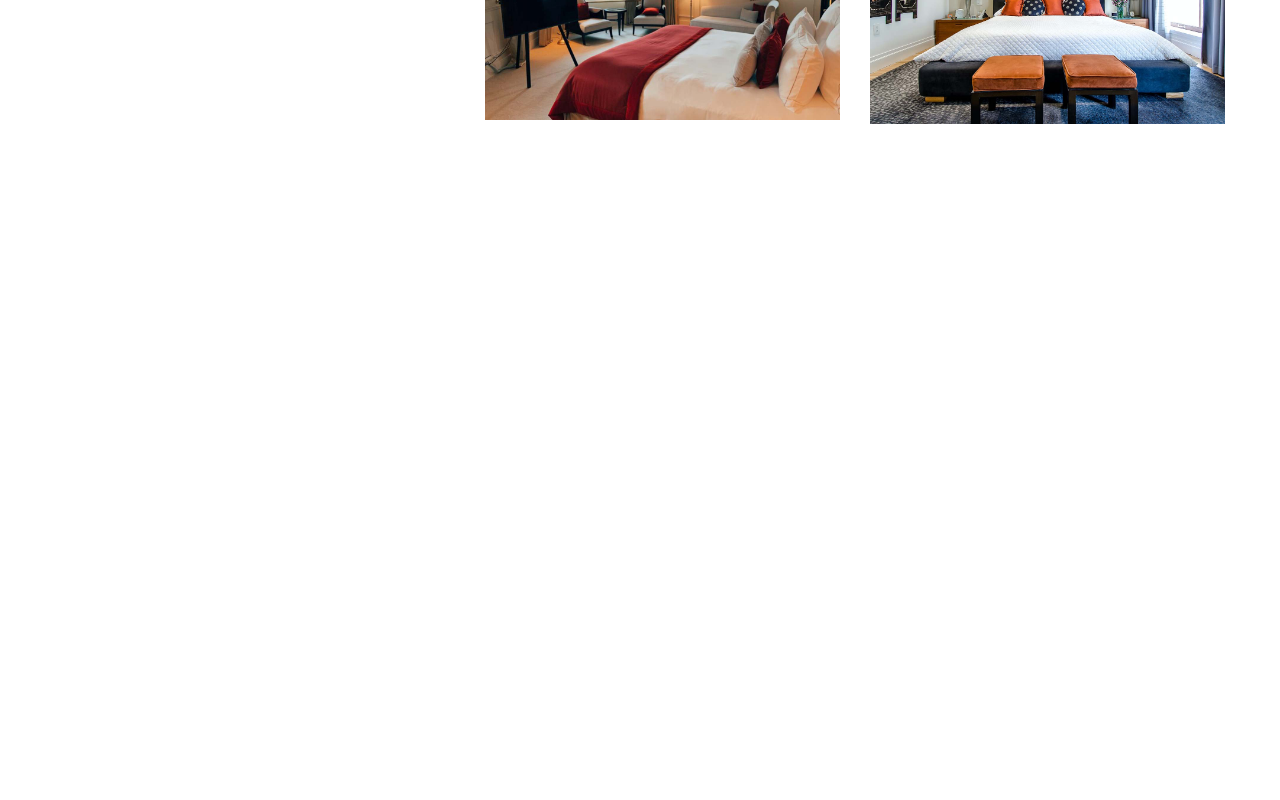
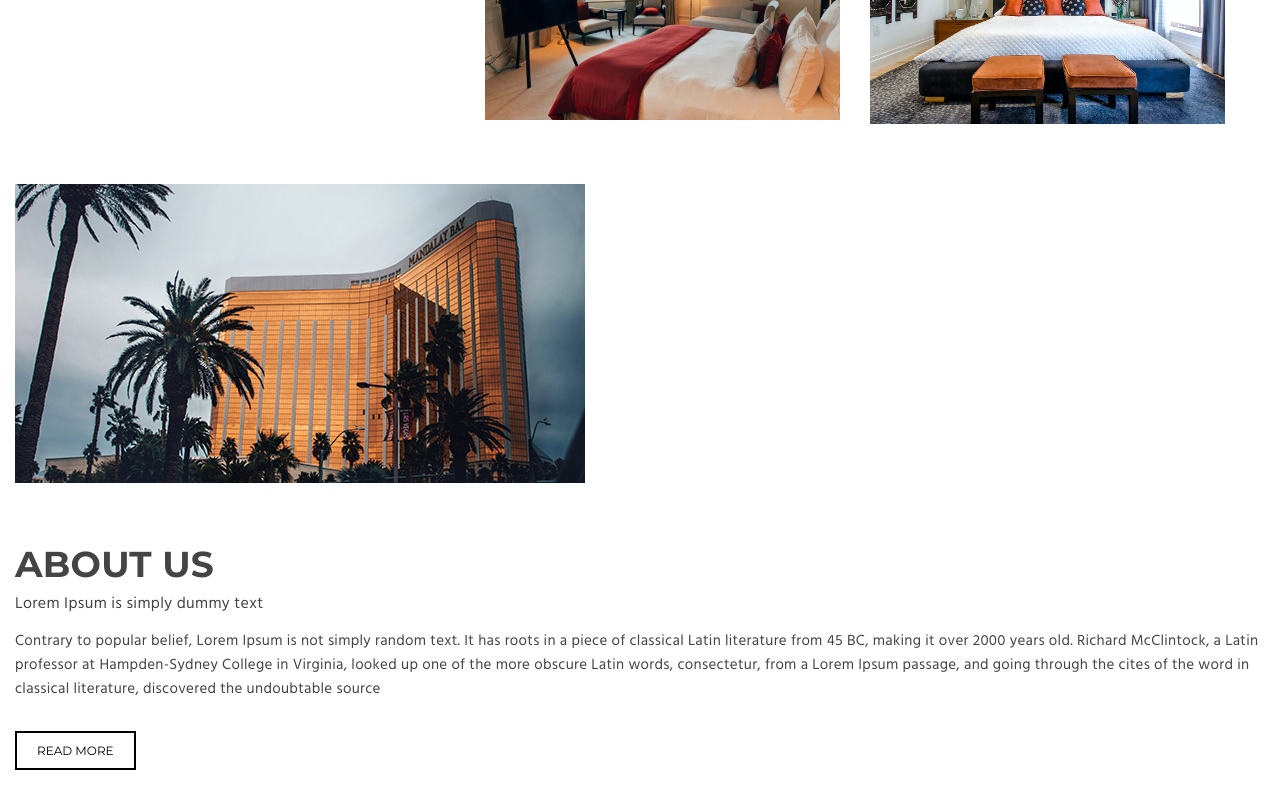
Before and after one commit to SalimiDev/Hotel-ReactJsApp, a React (Create React App) app: page / in a window 1280 px wide. Shown: the part 1406-2206 px from the top of the page. Before the commit the page ends 1560 px from the top, so only its background shows below. Built offline with nearby package versions, Linux system fonts and the light colour scheme.

Commit message:
feat:Add about us section to home page

```diff
--- /dev/null
+++ b/src/components/AboutUsSection.js
@@ -0,0 +1,30 @@
+import React from 'react';
+import '../styles/utils/_components.scss';
+import styles from '../styles/layout/AboutUsSection.module.scss';
+import aboutUsImg from '../assets/images/aboutUs-image.jpg';
+
+const AboutUsSection = () => {
+    return (
+        <section className={styles.AboutUsSection}>
+            <div className={styles.container}>
+                <img src={aboutUsImg} alt='About Us' />
+                <div className={styles.textContentContainer}>
+                    <div className={styles.textContent}>
+                        <h2>ABOUT US</h2>
+                        <p className={styles.subheading}>Lorem Ipsum is simply dummy text</p>
+                        <p>
+                            Contrary to popular belief, Lorem Ipsum is not simply random text. It has roots in a piece of
+                            classical Latin literature from 45 BC, making it over 2000 years old. Richard McClintock, a Latin
+                            professor at Hampden-Sydney College in Virginia, looked up one of the more obscure Latin words,
+                            consectetur, from a Lorem Ipsum passage, and going through the cites of the word in classical
+                            literature, discovered the undoubtable source
+                        </p>
+                    </div>
+                    <button className='btn btn-sm btn-trans-black'>READ MORE</button>
+                </div>
+            </div>
+        </section>
+    );
+};
+
+export default AboutUsSection;
--- a/src/pages/Home.js
+++ b/src/pages/Home.js
@@ -3,12 +3,14 @@ import React from 'react';
 import Slider from '../components/Slider';
 import AvailabilityForm from '../components/AvailabilityForm';
 import RoomsAndRates from '../components/RoomsAndRates';
+import AboutUsSection from '../components/AboutUsSection';
 const Home = () => {
     return (
         <div>
             <Slider />
             <AvailabilityForm />
             <RoomsAndRates />
+            <AboutUsSection />
         </div>
     );
 };
--- /dev/null
+++ b/src/styles/layout/AboutUsSection.module.scss
@@ -0,0 +1,36 @@
+@use '../utils/variables' as *;
+@use '../utils/mixins' as *;
+
+.AboutUsSection {
+    width: 100%;
+}
+
+.container {
+    padding: 30px 15px;
+    img {
+        max-width: 100%;
+        margin-bottom: 30px;
+    }
+
+    .textContentContainer {
+        padding-top: 30px;
+
+        .textContent {
+            margin-bottom: 30px;
+            h2 {
+                font-size: 36px;
+                line-height: 1.2;
+                margin-bottom: 3px;
+                color: inherit;
+                font-weight: 700;
+                font-family: $secondaryFont;
+            }
+            .subheading {
+                font-size: inherit;
+                line-height: 1.3;
+                margin-top: 8px;
+                color: inherit;
+            }
+        }
+    }
+}
```
Also changed, not shown: src/assets/images/aboutUs-image.jpg (added).
